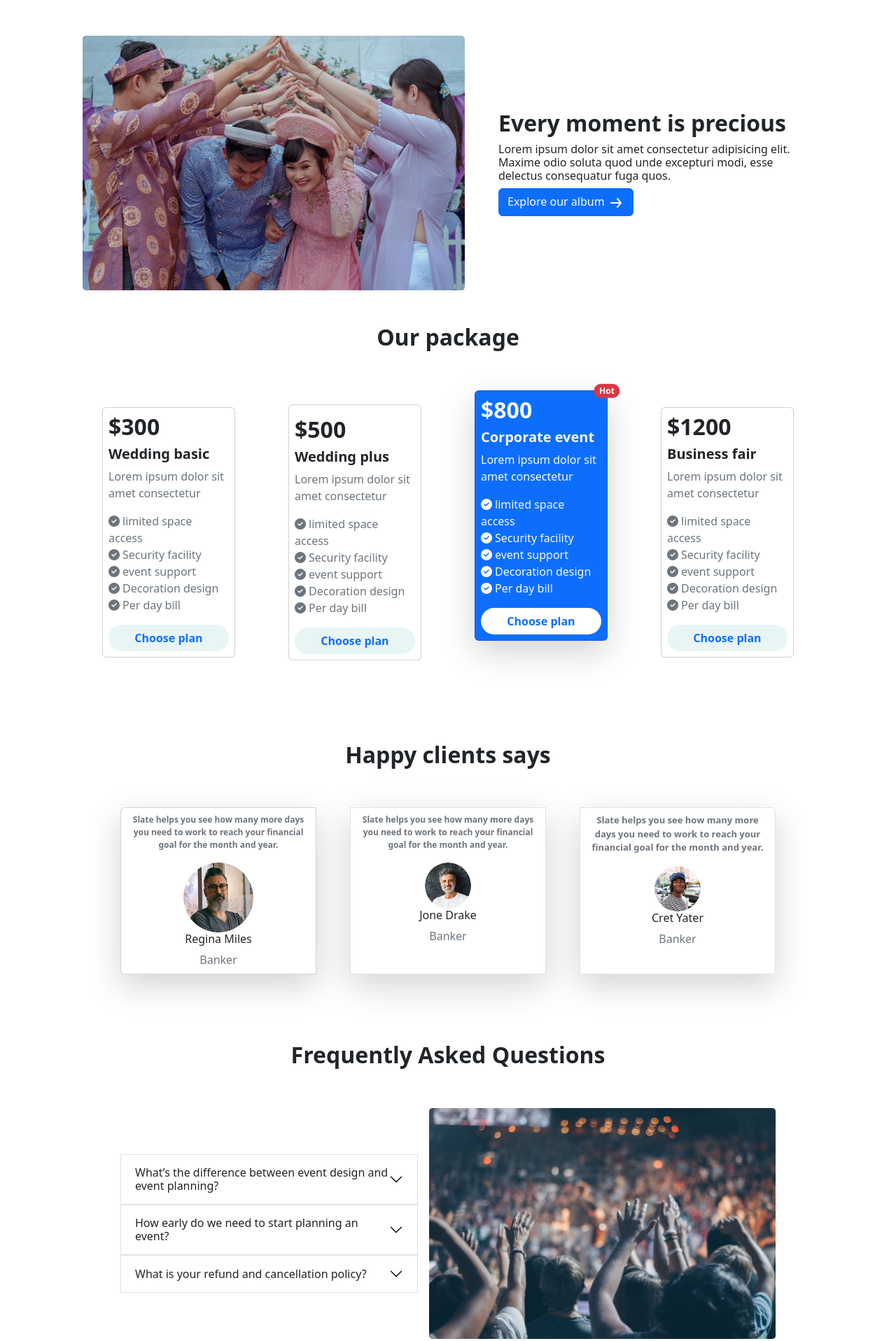
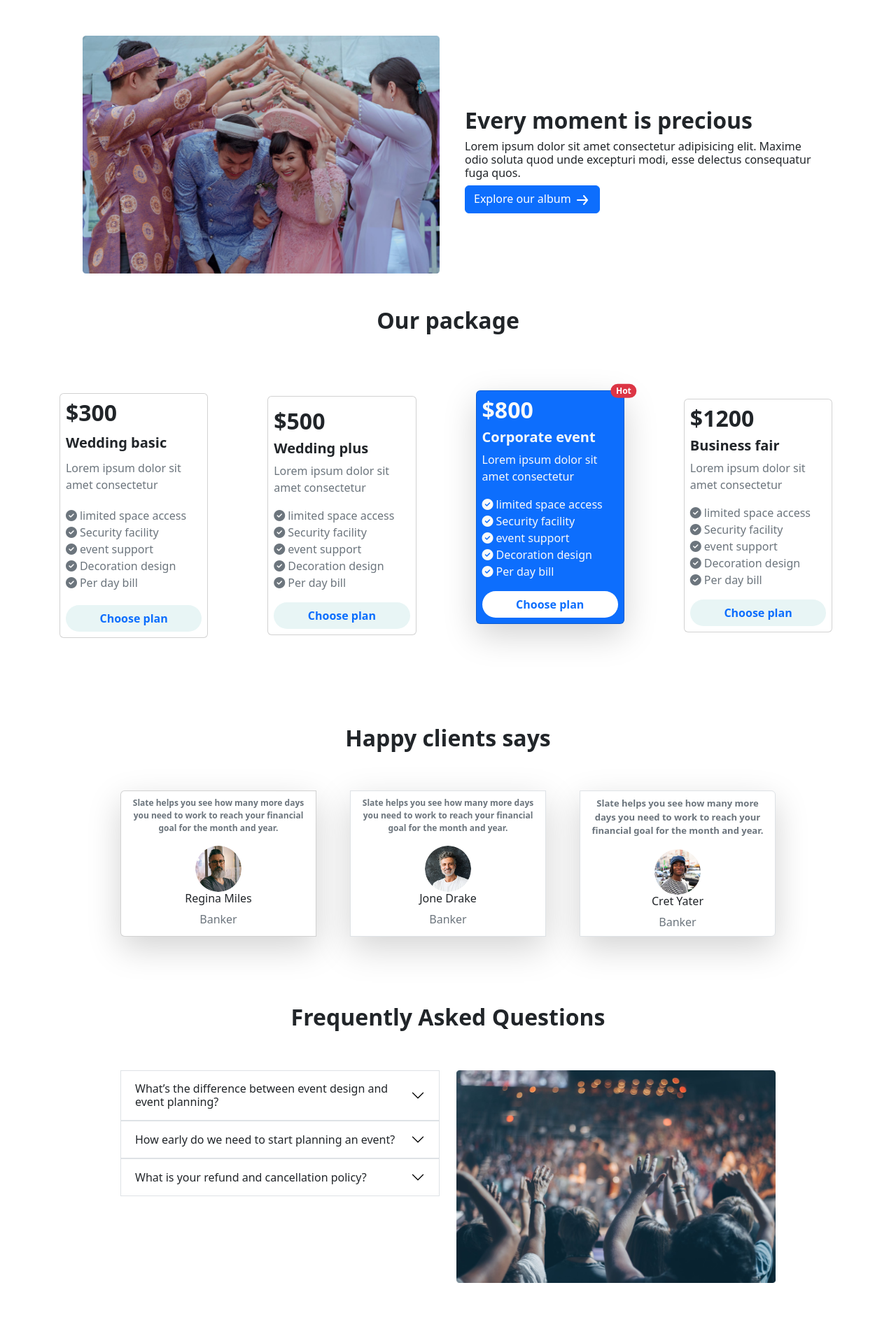
Before and after one commit to riazul78/practice-3, a plain HTML site: page index.html in a window 1280 px wide. Shown: the part 644-2561 px from the top of the page at 70% size. Drawn offline with nearby package versions, Linux system fonts and the light colour scheme.

Commit message:
some more changes

```diff
--- a/index.html
+++ b/index.html
@@ -9,6 +9,7 @@
   </head>
   <body>
     <header>
+      <div class="container">
         <nav class="navbar w-100" style="height:80px">
             <h3 class="ms-5 text-info">IshQ Convention Center</h3>
         <div class="me-5">
@@ -18,8 +19,7 @@
             <a class="text-decoration-none pe-3 text-secondary fw-bolder h6" href="">Subscribe</a>
         </div>
         </nav>
-    </header>
-    <main>
+        </div>
         <section class="pb-5">
           <div id="carouselExampleCaptions" class="carousel slide" data-bs-ride="false">
               <div class="carousel-indicators">
@@ -65,11 +65,15 @@
               </button>
             </div>
       </section>
-        <div class="container d-flex gap-5 w-100 p-5 align-items-center">
-            <div>
-                <img src="images/wedding.png" alt="">
+
+    </header>
+    <main>
+        <div class="container w-100 p-5">
+          <div class="row d-flex align-items-center ">
+            <div class="col-lg-6">
+                <img class="img-fluid" src="images/wedding.png" alt="">
             </div>
-            <div>
+            <div class="ps-4 col-lg-6 pt-sm-3">
                 <h2 class="fw-bold">Every moment is precious</h2>
                 <p class="h6">Lorem ipsum dolor sit amet consectetur adipisicing elit. Maxime odio soluta quod unde excepturi modi, esse delectus consequatur fuga quos.</p>
 
@@ -95,11 +99,12 @@
              </div>
             </div>
             </div>
-      <div class="container pb-5 h-100" >
+        </div>
+      <div class="container-fluid pb-5 h-100" >
         <h2 class="fs-2 fw-bold text-center">Our package</h2>
         <div class="card-group">
           <div class="row pt-5 d-flex h-100 justify-content-evenly align-items-center">
-          <div class="card col-2 p-2">
+          <div class="card col-lg-2 col-sm-4 gap-sm-1 p-2">
                  <h2 class="fw-bold">$300</h2>
                  <h5 class="fw-bold">Wedding basic</h5>
                  <p class="text-muted">Lorem ipsum dolor sit amet consectetur</p>
@@ -114,7 +119,7 @@
               </a>
           </div>
 
-          <div class="card col-2 p-2 pt-3">
+          <div class="card col-lg-2 col-sm-4 p-2 pt-3">
                 <h2 class="fw-bold">$500</h2>
                 <h5 class="fw-bold">Wedding plus</h5>
                 <p class="text-muted">Lorem ipsum dolor sit amet consectetur</p>
@@ -127,7 +132,7 @@
              </ul>
              <a class="btn text-decoration-none text-primary fw-semibold rounded-pill text-center" style="background-color:rgb(232, 245, 245)" href="">Choose plan</a>
           </div>
-          <div class="card col-2 p-2 bg-primary shadow-lg text-light  mb-5 h-100">
+          <div class="card col-lg-2 col-sm-5 gy-sm-4 p-2 bg-primary shadow-lg text-light  mb-5 h-100">
             <span class="position-absolute top-0 start-100 translate-middle badge rounded-pill bg-danger">Hot</span>
               <h2 class="fw-bold">$800</h2>
               <h5 class="fw-bold">Corporate event</h5>
@@ -142,7 +147,7 @@
            <a class="btn text-decoration-none bg-white text-primary fw-semibold rounded-pill text-center" href="">Choose plan
           </a>
         </div>
-        <div class="card col-2 p-2">
+        <div class="card col-lg-2 col-sm-4 p-2">
             <h2 class="fw-bold">$1200</h2>
             <h5 class="fw-bold">Business fair</h5>
             <p class="text-muted">Lorem ipsum dolor sit amet consectetur</p>
@@ -164,7 +169,7 @@
       <div class="card-group gap-5">
         <div class="card align-items-center shadow-lg p-2">
                <p class="text-muted text-center fw-semibold" style="font-size:12px;">Slate helps you see how many more days you need to work to reach your financial goal for the month and year.</p>
-               <img class="img-fluid rounded-circle " src="images/person 1.png" alt="">
+               <img class="img-fluid rounded-circle w-25" src="images/person 1.png" alt="">
                <h6>Regina Miles</h6>
                <span class="text-muted">Banker</span>
         </div>
@@ -189,8 +194,8 @@
 
     <div class="container w-75 pt-5 pb-5">
       <h2 class="fs-2 pb-5 fw-bold text-center">Frequently Asked Questions</h2>
-      <div class="d-flex align-items-center  gap-3">
-      <div class="accordion accordion-flush w-50" id="accordionFlushExample">
+      <div class="row">
+      <div class="col-lg-6 accordion accordion-flush" id="accordionFlushExample">
         <div class="accordion-item border ">
           <h2 class="accordion-header" id="flush-headingOne">
             <button class="accordion-button collapsed" type="button" data-bs-toggle="collapse" data-bs-target="#flush-collapseOne" aria-expanded="false" aria-controls="flush-collapseOne">
@@ -238,8 +243,8 @@
           </div>
         </div>
       </div>
-      <div>
-        <img class="img-fluid w-100" src="images/people.png" alt="">
+      <div class="col-lg-6">
+        <img class="img-fluid" src="images/people.png" alt="">
       </div>
       </div>
     </div>
@@ -247,7 +252,7 @@
     <script src="https://cdn.jsdelivr.net/npm/bootstrap@5.2.0/dist/js/bootstrap.bundle.min.js" integrity="sha384-A3rJD856KowSb7dwlZdYEkO39Gagi7vIsF0jrRAoQmDKKtQBHUuLZ9AsSv4jD4Xa" crossorigin="anonymous"></script>
   </body>
   <footer class="h-100 bg-dark text-white pb-5 pt-5 mt-5" >
-    <div class="container d-flex justify-content-between align-items-center">
+    <div class="container-fluid d-flex justify-content-between align-items-center">
       <div>
         <small class="text-muted">&copy;2020bike.All rights reserved</small>
       </div>
```
Lines whose indentation alone changed are shown as unchanged.
